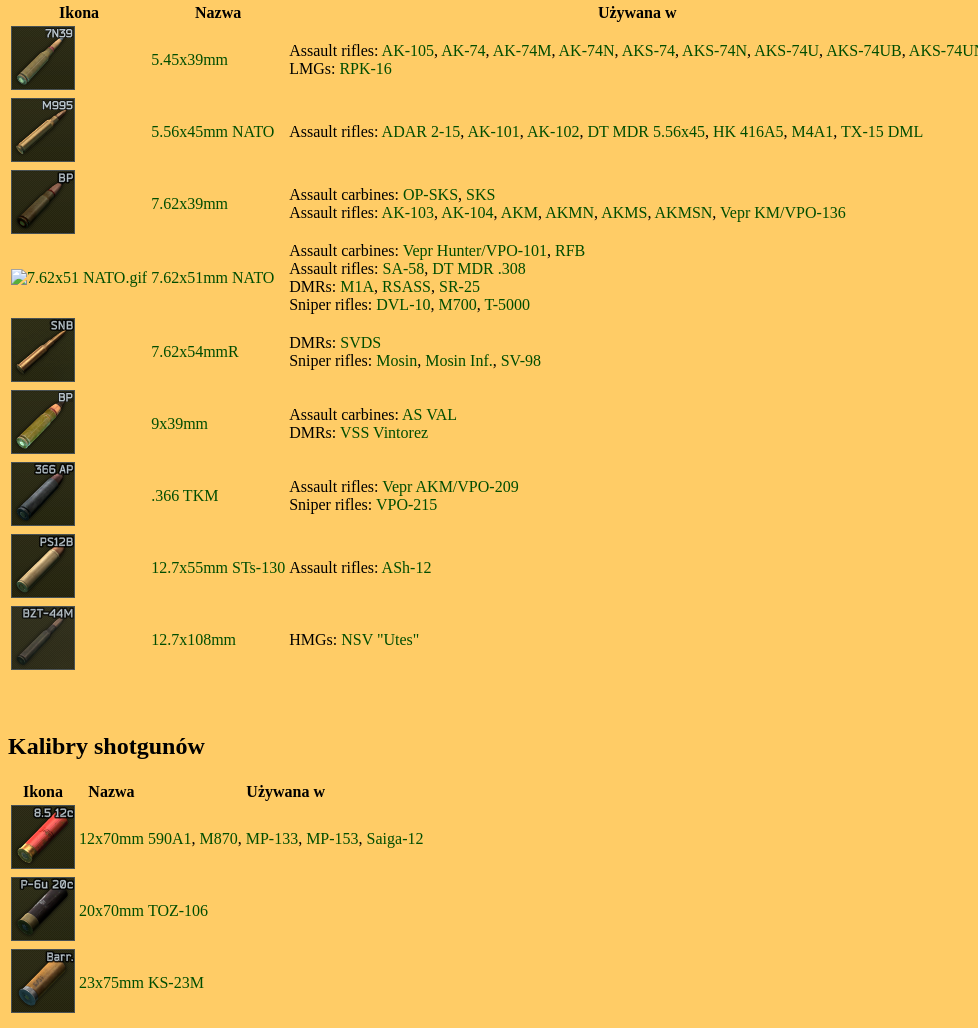
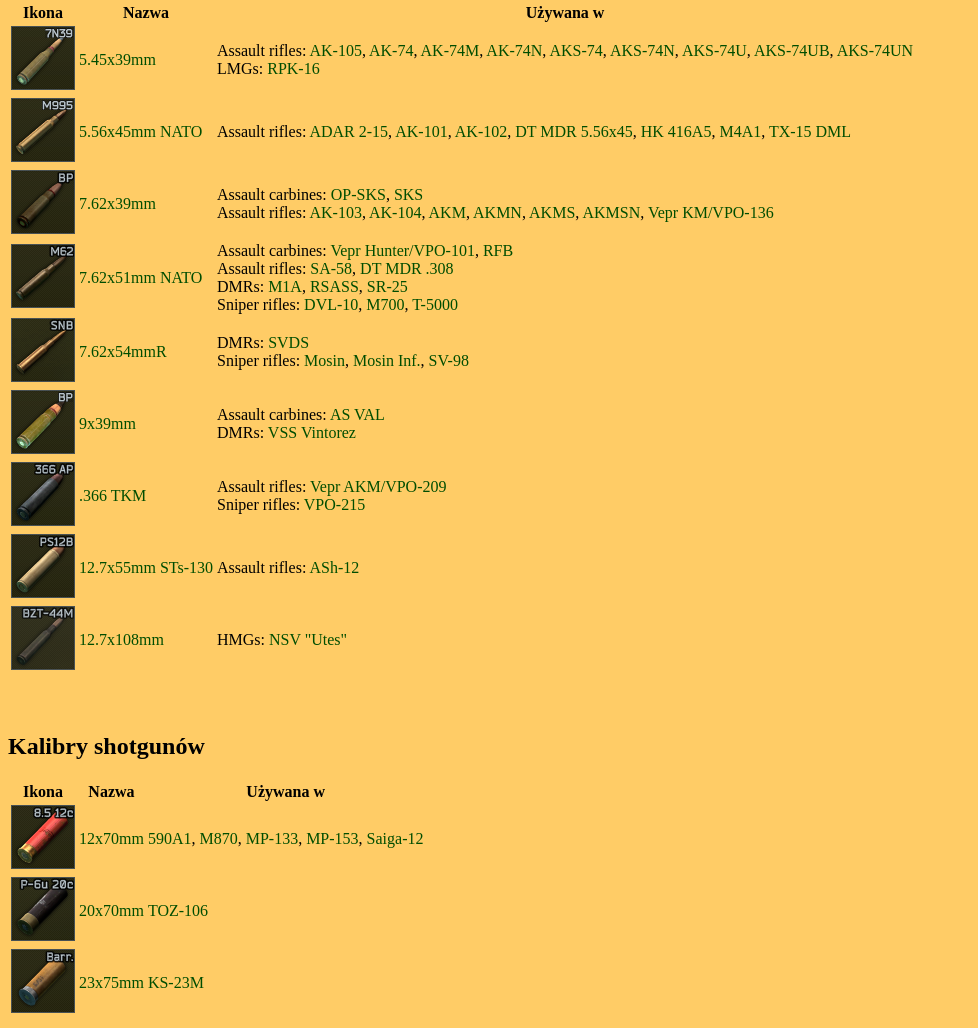
Before and after one commit to JakubDebinski/Strona-na-ocene, a plain HTML site: page podstrony/amunicja.html in a window 1280 px wide. Shown: the part 823-1851 px from the top of the page, without its empty margins (0-978 px from the left). Drawn offline with Linux system fonts and the light colour scheme.

Commit message:
Update amunicja.html

```diff
--- a/podstrony/amunicja.html
+++ b/podstrony/amunicja.html
@@ -115,7 +115,7 @@ a:hover { color: orange; background-color: #0d0d0d; width: 100%;  }
 <td>Assault carbines: <a title="OP-SKS">OP-SKS</a>, <a title="SKS">SKS</a><br />Assault rifles: <a title="AK-103">AK-103</a>, <a title="AK-104">AK-104</a>, <a title="AKM">AKM</a>, <a title="AKMN">AKMN</a>, <a title="AKMS">AKMS</a>, <a title="AKMSN">AKMSN</a>, <a title="Vepr KM/VPO-136">Vepr KM/VPO-136</a>
 </td></tr>
 <tr>
-<td><a title="7.62x51mm NATO"><img alt="7.62x51 NATO.gif" src="M62ICON" decoding="async" width="64" height="64" /></a>
+<td><a title="7.62x51mm NATO"><img alt="7.62x51 NATO.gif" src="M62ICON.png" decoding="async" width="64" height="64" /></a>
 </td>
 <td><a title="7.62x51mm NATO">7.62x51mm NATO</a>
 </td>
```
